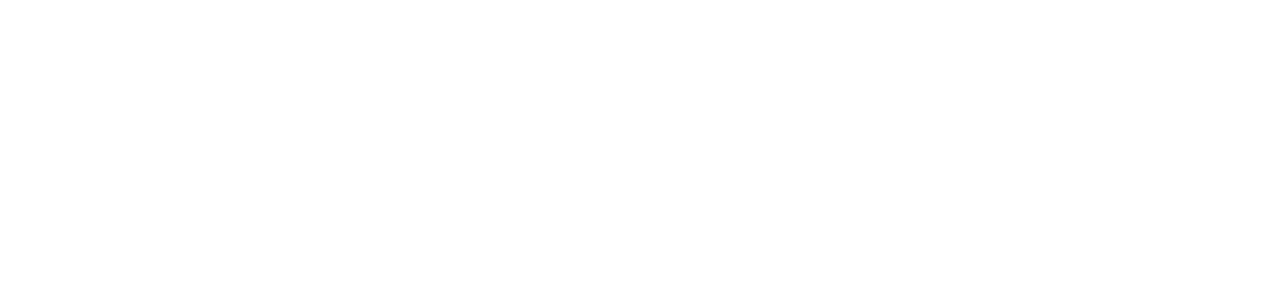
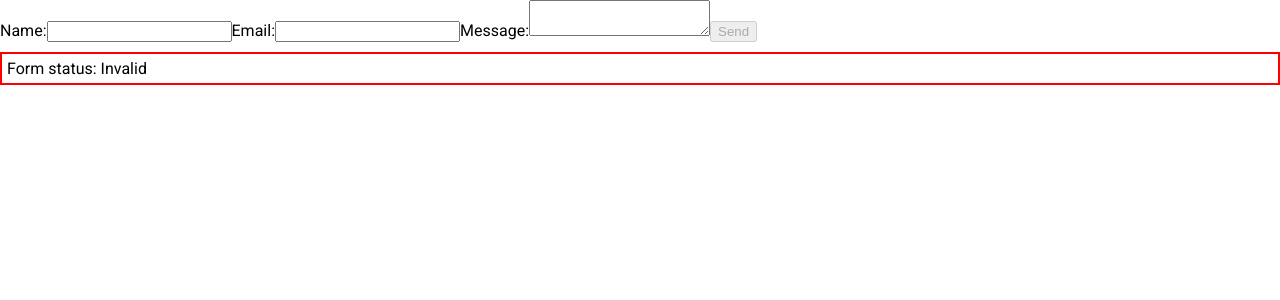
Before and after one commit to amitbhosale1137/Learn_AngularMaterial, an Angular app: page /contact-signal in a window 1280 px wide. Before the commit this address led to /. Shown: the top 300 px of the page. Built offline with nearby package versions, Linux system fonts and the light colour scheme.

Commit message:
Contact signal demo

```diff
--- a/src/app/app.routes.ts
+++ b/src/app/app.routes.ts
@@ -13,4 +13,9 @@
     path: 'signal',
     loadComponent: () => import('./components/signal-demo/signal-demo').then((m) => m.SignalDemo),
   },
+  {
+    path: 'contact-signal',
+    loadComponent: () =>
+      import('./components/contact-signal/contact-signal').then((m) => m.ContactSignal),
+  },
 ];
--- /dev/null
+++ b/src/app/components/contact-signal/contact-signal.html
@@ -0,0 +1,26 @@
+<!-- contact-form.component.html -->
+<form (submit)="submitForm(); $event.preventDefault()">
+    <label>Name:</label>
+    <input #nameInput [value]="name()" (input)="name.set(nameInput.value)" />
+
+    <label>Email:</label>
+    <input #emailInput [value]="email()" (input)="email.set(emailInput.value)" />
+
+    <label>Message:</label>
+    <textarea #messageInput [value]="message()" (input)="message.set(messageInput.value)"></textarea>
+
+    <button [disabled]="!isValid()">Send</button>
+</form>
+
+<!-- ✅ Success message using @if -->
+@if (showSuccess()) {
+    <div style="margin-top: 10px; color: green;">
+        ✅ Your message has been sent successfully!
+    </div>
+}
+
+<!-- 🎨 Conditional styling for form validity -->
+<div [ngStyle]="isValid() ? { border: '2px solid green' } : { border: '2px solid red' }"
+    style="margin-top: 10px; padding: 5px;">
+    Form status: {{ isValid() ? 'Valid' : 'Invalid' }}
+</div>
--- /dev/null
+++ b/src/app/components/contact-signal/contact-signal.ts
@@ -0,0 +1,41 @@
+import { Component, computed, signal } from '@angular/core';
+import { HttpClient } from '@angular/common/http';
+import { NgStyle } from '@angular/common';
+
+@Component({
+  selector: 'app-contact-signal',
+  imports: [NgStyle],
+  templateUrl: './contact-signal.html',
+  styleUrl: './contact-signal.scss',
+})
+export class ContactSignal {
+  name = signal('');
+  email = signal('');
+  message = signal('');
+  showSuccess = signal(false);
+
+  isValid = computed(
+    () => this.name().length > 2 && this.email().includes('@') && this.message().length > 5
+  );
+
+  constructor(private http: HttpClient) {}
+
+  submitForm() {
+    debugger;
+    if (!this.isValid()) return;
+
+    const payload = {
+      name: this.name(),
+      email: this.email(),
+      message: this.message(),
+    };
+
+    this.http.post('http://localhost:3000/posts', payload).subscribe(() => {
+      this.showSuccess.set(true);
+      setTimeout(() => this.showSuccess.set(false), 3000); // Hide after 3s
+      this.name.set('');
+      this.email.set('');
+      this.message.set('');
+    });
+  }
+}
--- a/src/app/components/nav/nav.ts
+++ b/src/app/components/nav/nav.ts
@@ -34,5 +34,6 @@
   menuItems: MenuItem[] = [
     { label: 'Employees', icon: 'badge', route: '/employees' },
     { label: 'Users', icon: 'people', route: '/signal' },
+    { label: 'Contact', icon: 'people', route: '/contact-signal' },
   ];
 }
--- a/src/app/database/db.json
+++ b/src/app/database/db.json
@@ -13,6 +13,14 @@
       "email": "ajay@gmail.com",
       "salary": 147852,
       "department": "Engineering"
+    }
+  ],
+  "posts": [
+    {
+      "id": "58e6",
+      "name": "Amit",
+      "email": "amit@ups.com",
+      "message": "Hi There"
     }
   ],
   "users": [
@@ -45,6 +53,21 @@
       "name": "Ramesh",
       "email": "Ramesh@gmail.com",
       "id": "f439"
+    },
+    {
+      "id": "4d32",
+      "name": "aaaa",
+      "email": "aaa@ss.com"
+    },
+    {
+      "id": "3a67",
+      "name": "bb",
+      "email": "bbb@g.com"
+    },
+    {
+      "id": "46cc",
+      "name": "ccc",
+      "email": "ccc@g.com"
     }
   ]
 }
```
Also changed, not shown: src/app/components/contact-signal/contact-signal.scss (added), 1 other file (tests, documents, lock files or other folders).
